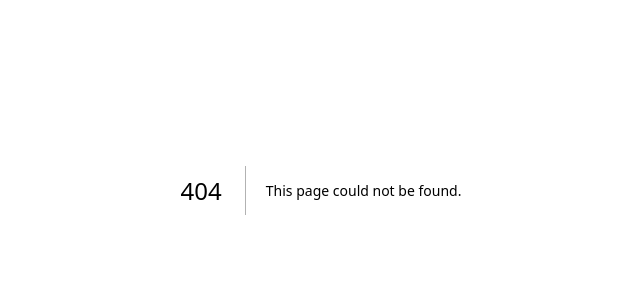
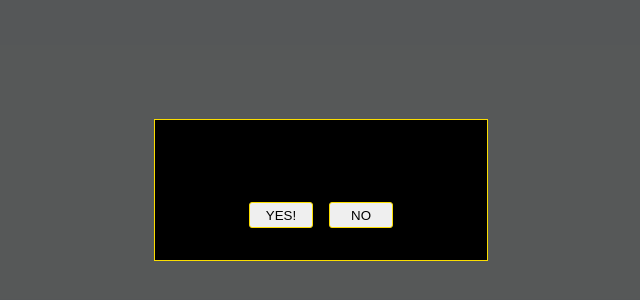
Before and after one commit to carocodingk/PomodoroTracker, a Next.js app: page /components/DeleteAllTasks in a window 1280 px wide. Before the commit this address had no page. Shown: the part 210-510 px from the top of the page, without its empty margins (319-959 px from the left). Built offline with nearby package versions, Linux system fonts and the light colour scheme.

Commit message:
Added dialog box that activates when garbage icon is clicked to confirm delete tasklist

```diff
--- /dev/null
+++ b/src/pages/components/DeleteAllTasks.jsx
@@ -0,0 +1,27 @@
+import styles from "@/styles/popUpBox.module.css"
+
+function DeleteAllTask({setShowDeleteAll, setTaskList, setNewTask}){
+
+  const deleteAllTask = ()=>{
+    setTaskList([])
+    setNewTask({
+      taskName:'',
+      expectedCycles: 1
+    })
+    setShowDeleteAll(false)
+  }
+
+  return(
+    <div className={styles.modalBox}>
+      <div className={styles.dialogBox}>
+        <p className={styles.boxText}>Would you like to delete all tasks?</p>
+        <div>
+          <input className={styles.okButton1} type="button" value="YES!" onClick={()=>deleteAllTask()} />
+          <input className={styles.okButton1} type="button" value="NO" onClick={()=>setShowDeleteAll(false)} />
+        </div>
+      </div>
+    </div>
+  );
+}
+
+export default DeleteAllTask;
```
Also changed, not shown: src/pages/components/NewTaskBar.jsx (+14 -8 lines).
